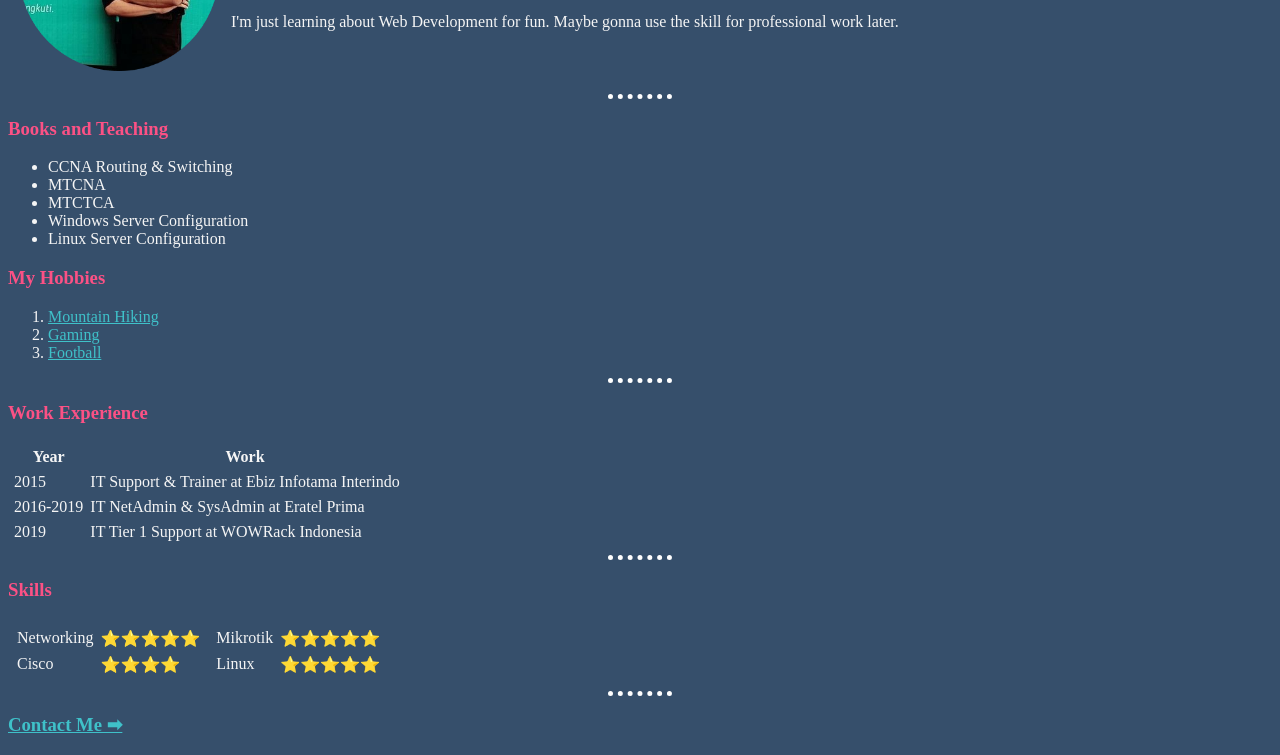
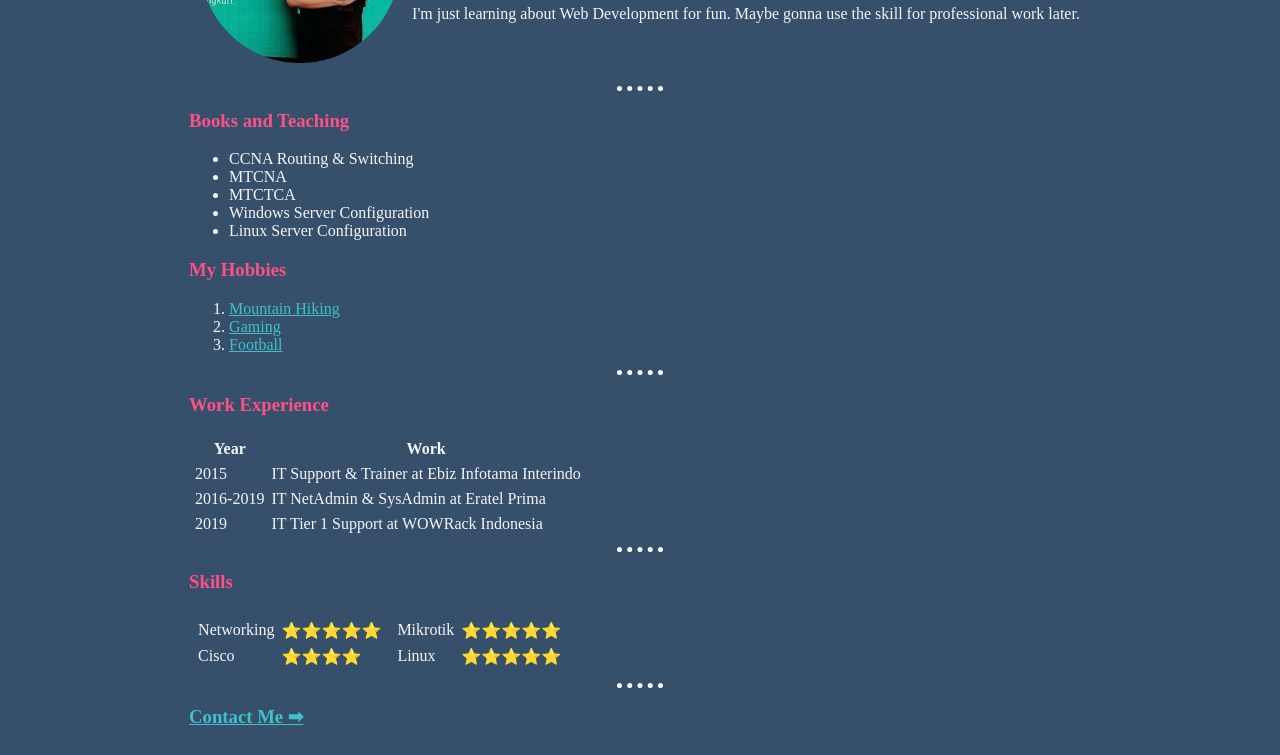
Before and after one commit to rofiq-s/cv, a plain HTML site: page index.html in a window 1280 px wide. Shown: the part 148-903 px from the top of the page. Drawn offline with Linux system fonts and the light colour scheme.

Commit message:
Update styles.css

```diff
--- a/css/styles.css
+++ b/css/styles.css
@@ -1,6 +1,8 @@
 body {
   background-color: #364F6B;
   color: #F5F5F5;
+  max-width: max-content;
+  margin: auto;
 }
 
 hr {
```
